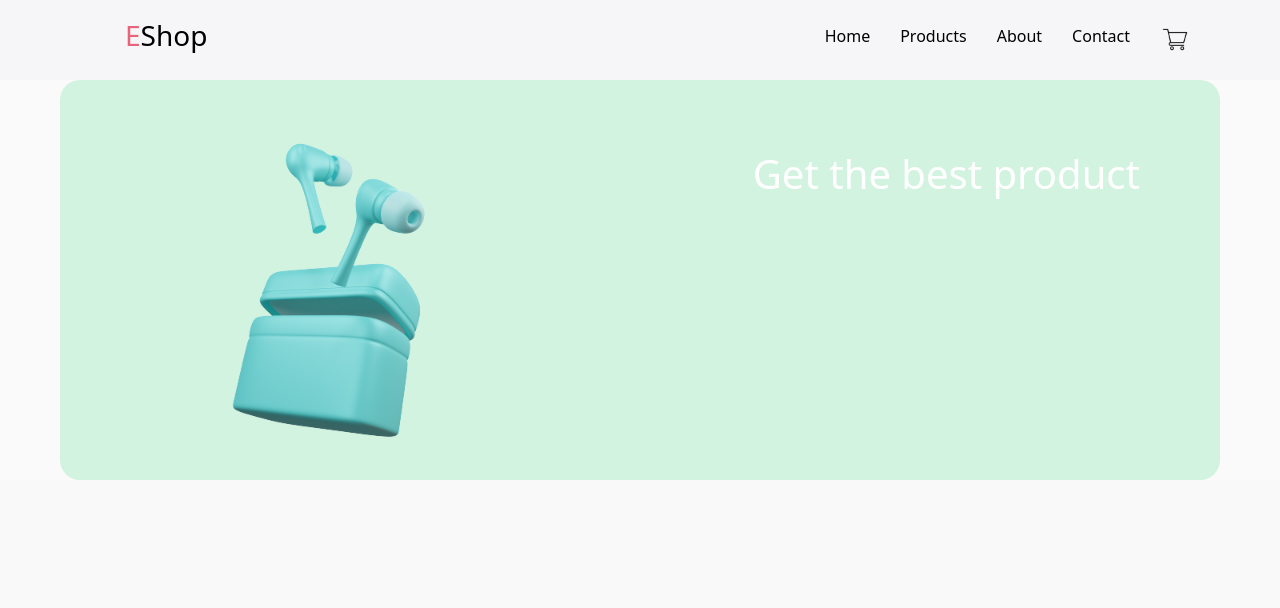
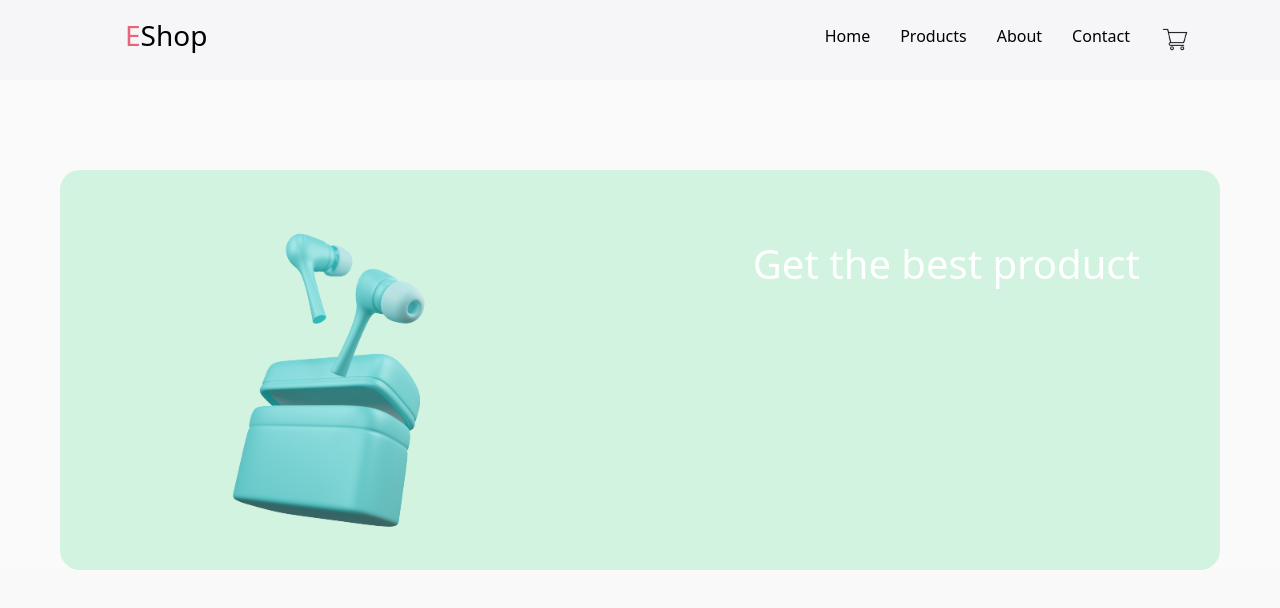
Before and after one commit to amanibenhassine/Eshop, a React (Vite) app in the folder frontend/app/: page /About in a window 1280 px wide. Shown: the top 608 px of the page. Built offline with nearby package versions, Linux system fonts and the light colour scheme.

Commit message:
modifier 1

```diff
--- a/frontend/app/src/components/About.css
+++ b/frontend/app/src/components/About.css
@@ -3,8 +3,8 @@
     padding: 20px 80px;
     border-radius: 20px;
     height: 50vh;
-    margin-top:80px;
-    margin: 0 60px;
+    margin-top:90px;
+    margin: 90px 60px;
 
 }
 .container-item-about{
```
Also changed, not shown: 1 other file (tests, documents, lock files or other folders).
